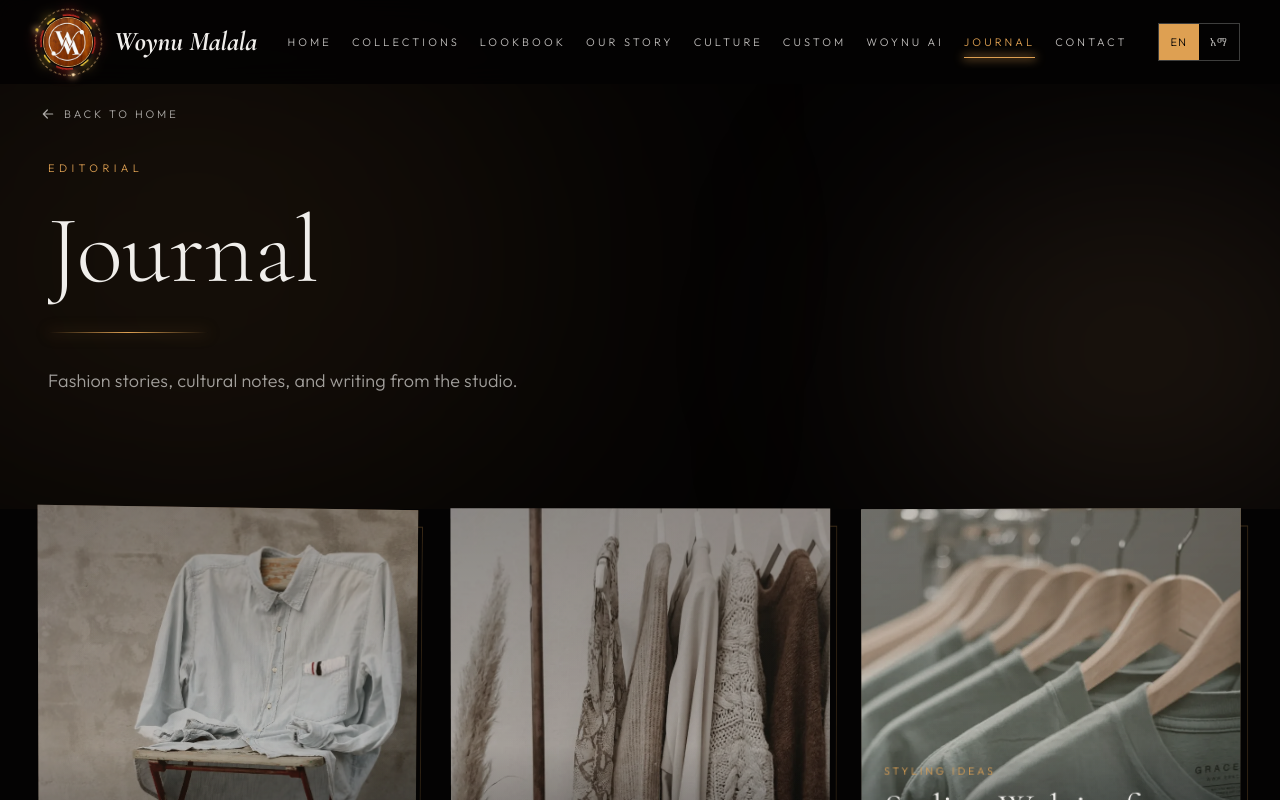
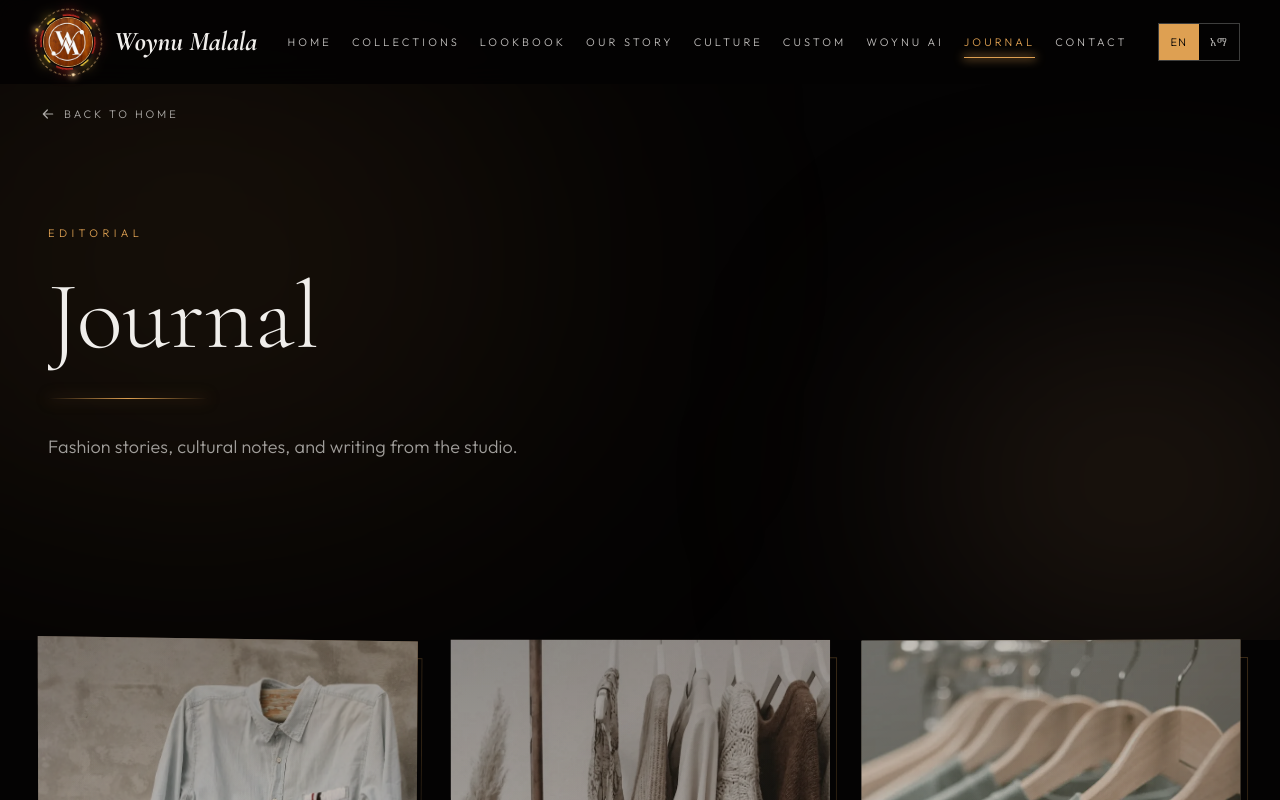
Before and after one commit to Ashenafi-Bancha/woynu-malala, a React (Vite) app: page /journal in a window 1280 px wide. Shown: the top 800 px of the page. Built offline with nearby package versions, Linux system fonts and the light colour scheme.

Commit message:
Page headers: remove the framed photo that sat on top of the 3D scenes

```diff
--- a/src/components/PageHeader.tsx
+++ b/src/components/PageHeader.tsx
@@ -21,7 +21,12 @@ type PageHeaderProps = {
 /** Shared opening for inner pages: large italic title over a living 3D scene, with an optional framed photo. */
 export function PageHeader({ kicker, title, intro, media, mediaCaption, scene = 'ribbons', photos, children }: PageHeaderProps) {
   return (
-    <header className="relative overflow-hidden px-5 pb-16 pt-28 md:px-12 md:pb-28 md:pt-40">
+    // Without a photo the header keeps a generous height, so the 3D scene has room to play
+    <header
+      className={`relative overflow-hidden px-5 pb-16 pt-28 md:px-12 md:pb-28 md:pt-40 ${
+        media ? '' : 'flex min-h-[27rem] flex-col justify-center lg:min-h-[40rem]'
+      }`}
+    >
       <Backdrop3D scene={scene} photos={photos} />
       <div
         aria-hidden="true"
@@ -32,7 +37,7 @@ export function PageHeader({ kicker, title, intro, media, mediaCaption, scene =
         className="float-3d pointer-events-none absolute -right-20 bottom-0 hidden h-[40vh] w-[35vw] rounded-full bg-earth/25 blur-[120px] [animation-delay:-4s] md:block"
       />
       <div
-        className={`relative mx-auto grid max-w-[1500px] items-center gap-16 ${media ? 'lg:grid-cols-[1.2fr_1fr]' : ''}`}
+        className={`relative mx-auto grid w-full max-w-[1500px] items-center gap-16 ${media ? 'lg:grid-cols-[1.2fr_1fr]' : ''}`}
       >
         <Reveal>
           <p className="text-[11px] uppercase tracking-[0.4em] text-gold">{kicker}</p>
--- a/src/pages/ContactPage.tsx
+++ b/src/pages/ContactPage.tsx
@@ -1,5 +1,4 @@
 import { useState, type ReactNode } from 'react'
-import { pageImages } from '../content/media'
 import { mapEmbedUrl, openingHours, phoneDisplay, phoneInternational, social } from '../content/site'
 import { Button, ButtonLink } from '../components/Button'
 import { OrderForm } from '../components/OrderForm'
@@ -44,7 +43,6 @@ export function ContactPage() {
         kicker={t('contact.kicker')}
         title={t('home.contactTitle')}
         intro={t('home.contactText')}
-        media={pageImages.contactHeader}
         scene="waves"
       >
         <div className="mt-10 flex flex-wrap gap-3">
--- a/src/pages/CraftsmanshipPage.tsx
+++ b/src/pages/CraftsmanshipPage.tsx
@@ -1,4 +1,3 @@
-import { pageImages } from '../content/media'
 import { ProcessPinned } from '../components/ProcessPinned'
 import { PageHeader } from '../components/PageHeader'
 import { Seo } from '../components/Seo'
@@ -17,7 +16,6 @@ export function CraftsmanshipPage() {
         kicker={t('craft.kicker')}
         title={t('craft.title')}
         intro={t('craft.intro')}
-        media={pageImages.craftHeader}
         scene="loom"
       />
       <ProcessPinned />
--- a/src/pages/CulturePage.tsx
+++ b/src/pages/CulturePage.tsx
@@ -1,4 +1,3 @@
-import { pageImages } from '../content/media'
 import { cultureTopics } from '../content/site'
 import { PageHeader } from '../components/PageHeader'
 import { PlaceholderImage } from '../components/PlaceholderImage'
@@ -23,7 +22,6 @@ export function CulturePage() {
         kicker={t('culture.kicker')}
         title={c('The culture behind the design')}
         intro={t('culture.intro')}
-        media={pageImages.cultureHeader}
         scene="ring"
         photos={topicPhotos}
       />
--- a/src/pages/StoryPage.tsx
+++ b/src/pages/StoryPage.tsx
@@ -16,7 +16,6 @@ export function StoryPage() {
         kicker={t('story.kicker')}
         title={t('story.title')}
         intro={t('story.intro')}
-        media={pageImages.storyHeader}
       >
         <p className="mt-6 text-sm text-ivory/60">
           {t('story.designer')}: {story.designer}
```
